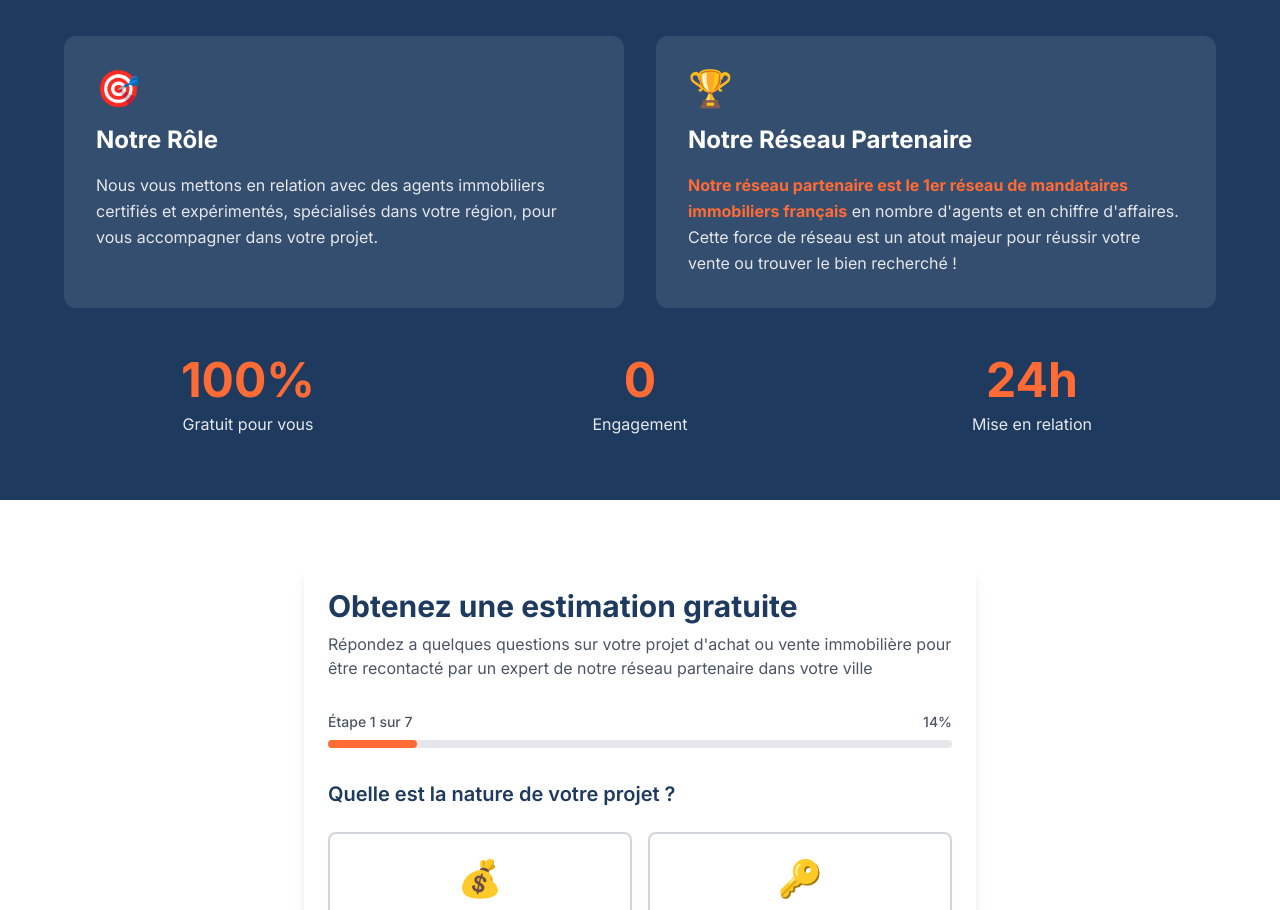
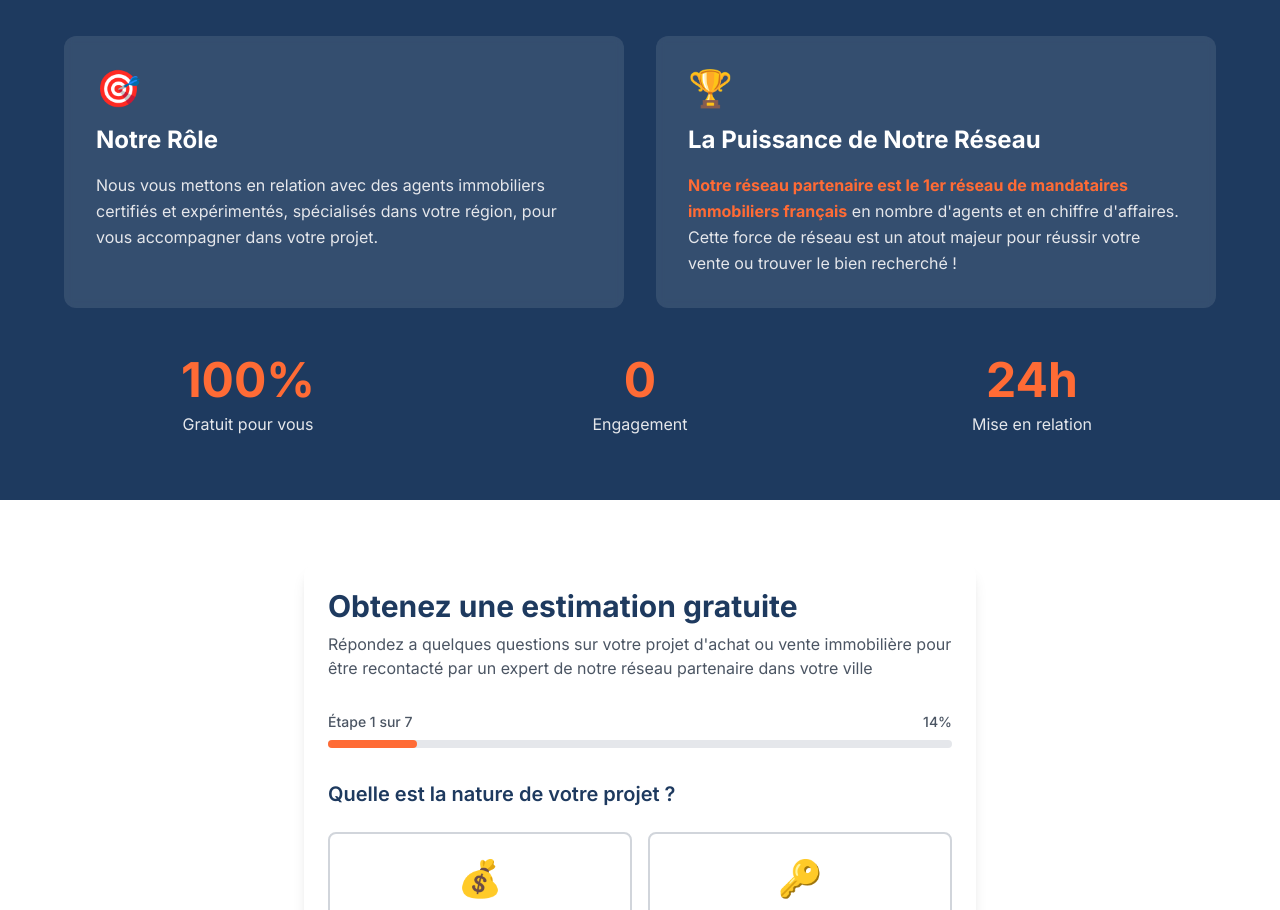
Before and after one commit to HarbardKh/Immo-Relais, a Next.js app: page / in a window 1280 px wide. Shown: the part 1220-2130 px from the top of the page. Built offline with nearby package versions, Linux system fonts and the light colour scheme.

Commit message:
Mise à jour des composants Advantages et TrustSection

```diff
--- a/components/Advantages.tsx
+++ b/components/Advantages.tsx
@@ -8,7 +8,7 @@ export default function Advantages() {
   const advantages = [
     {
       title: "1er Réseau immobilier Français",
-      description: "Notre réseau d'agents partenaire est le leader français en nombre d'agents et en chiffre d'affaires. Cette puissance de réseau maximise vos chances de vendre rapidement ou de trouver le bien idéal !",
+      description: "Leader français en nombre d'agents et en chiffre d'affaires, cette puissance de réseau maximise vos chances de réussite !",
       icon: "🏆"
     },
     {
--- a/components/TrustSection.tsx
+++ b/components/TrustSection.tsx
@@ -25,7 +25,7 @@ export default function TrustSection() {
 
           <div className="bg-white/10 backdrop-blur-sm rounded-xl p-8">
             <div className="text-4xl mb-4">🏆</div>
-            <h3 className="text-2xl font-bold mb-4">Notre Réseau Partenaire</h3>
+            <h3 className="text-2xl font-bold mb-4">La Puissance de Notre Réseau</h3>
             <p className="text-gray-200 leading-relaxed">
               <strong className="text-orange">Notre réseau partenaire est le 1er réseau de mandataires immobiliers français</strong>{' '}
               en nombre d'agents et en chiffre d'affaires. Cette force de réseau est un atout majeur
```
